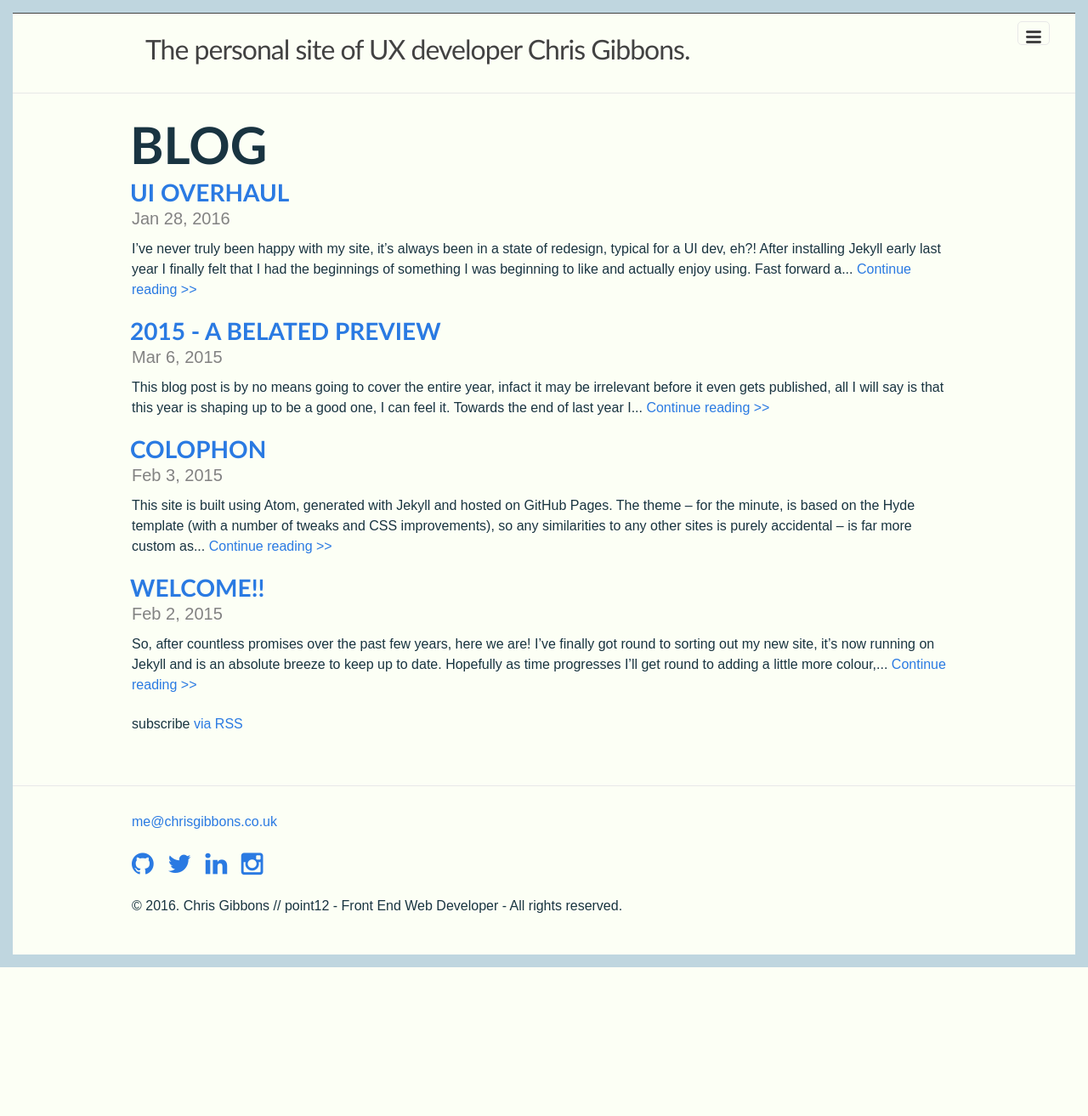
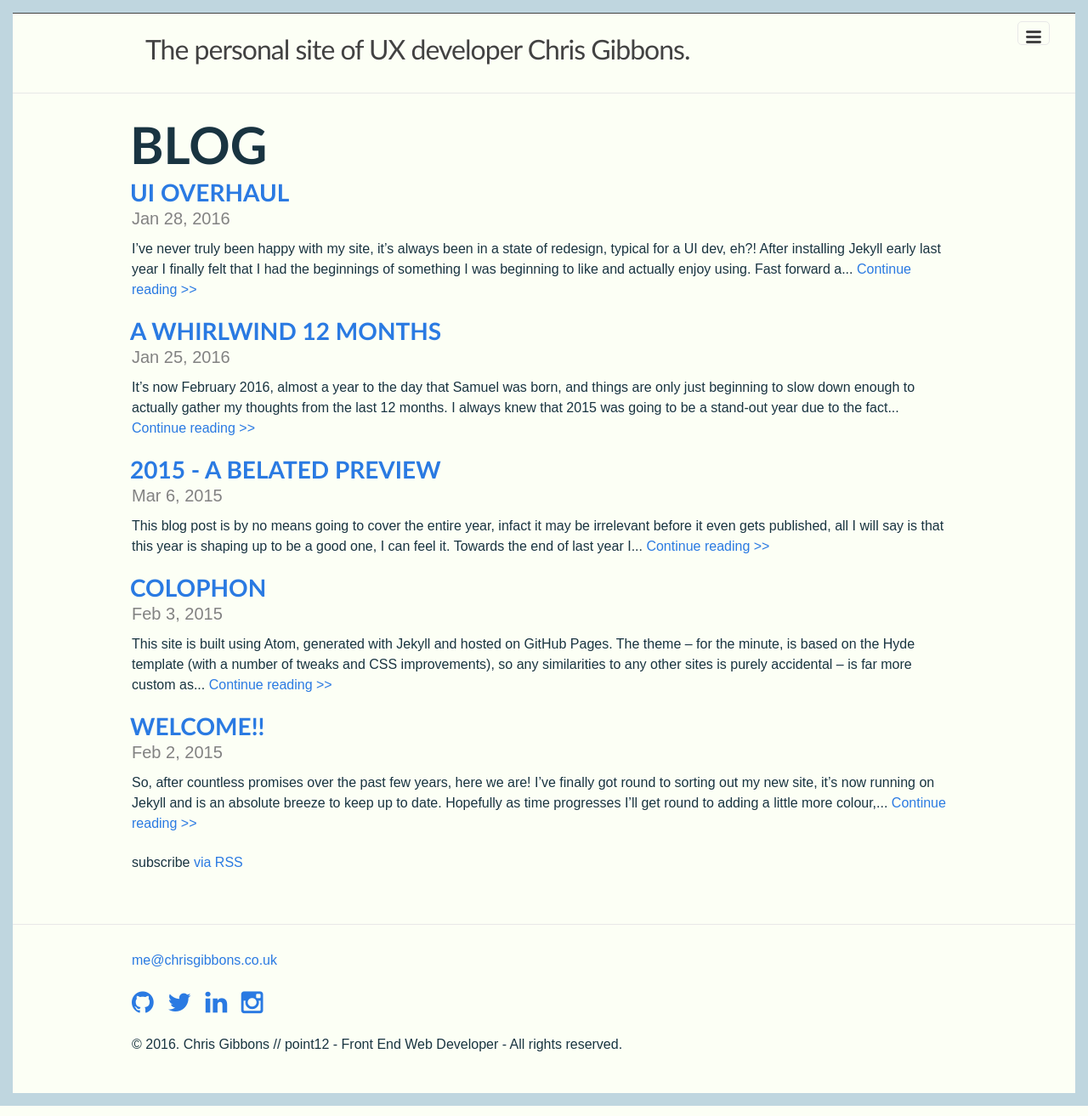
Before and after one commit to gbbns/gbbns.github.io, a Jekyll site: the page built from blog/index.html, in a window 1280 px wide. Shown: the whole page at 85% size. Built offline with Jekyll 4.4.1, drawn with Linux system fonts in a browser that asks for light colours; before the commit the page ends 1150 px from its top, so only the background shows below that.

Commit message:
Blogs!
Added new blog; updated other blog.

```diff
--- a/_config.yml
+++ b/_config.yml
@@ -27,4 +27,4 @@ social-link:
 # Build settings
 markdown: kramdown
 
-permalink: /:year/:month/:title
+permalink: /:year/:month/:day/:title
--- /dev/null
+++ b/_posts/2016-01-25-what-a-year.md
@@ -0,0 +1,26 @@
+---
+layout: post
+title:  "A whirlwind 12 months"
+---
+
+It's now February 2016, almost a year to the day that Samuel was born, and things are only just beginning to slow down enough to actually gather my thoughts from the last 12 months.
+
+I always knew that 2015 was going to be a stand-out year due to the fact that fatherhood was impending... But I had no idea _just_ how much of a year it _would_ actually be.
+
+January brought about a mandatory period of abstinence from alcohol, partly due to the yearly Christmas excess, but mainly due to being 'on-call' for a trip to the hospital.
+
+In the wee small hours of 4th February, this prospect became a very real possibility as my wife started with contractions, cue an emergency spell of working from home to keep an eye on proceedings.
+
+As the day wore on things slowed, that is until 18:20, that was the moment things started.
+
+Then, on the morning of February 5th 2015 at 09:57am, my little boy was born, from this moment *everything* changed.
+
+The other notable event that happened was my change of jobs.
+
+This was a _*huge*_ event for me -- not quite as big as becoming a dad, however -- as after being with the amazing [Code Computerlove](http://www.codecomputerlove.com) for a little over *7.5* years, I decided to accept an offer at [Zuto](http://www.zuto.com).
+
+Still doing front end work, but now working _as_ part of a dedicated in-house team, rather than _for_ an in house team.
+
+Obviously other things happened throughout the year, but they aren't for sharing, not for now at any rate.
+
+All I can say, is _wow_, what a year.
--- a/_posts/2016-01-28-working-redesign.md
+++ b/_posts/2016-01-28-working-redesign.md
@@ -6,14 +6,20 @@ I've never _truly_ been happy with my site, it's always been in a state of redes
 
 After installing [Jekyll](http://jekyllrb.com/) early last year I finally felt that I had the beginnings of something I was beginning to like and _actually_ enjoy using.
 
-Fast forward a year -- more to come on that soon -- and I find myself back at the beginning, albeit with a platform I'm _still_ happy with.
+[Fast forward a year](2016/01/25/what-a-year) and I find myself back at the beginning, albeit with a platform I'm _still_ happy with.
 
 And so begins a new re-design/re-align.
+
+I'm going to try and run it in a more Agile way, using the process of an [MVP](https://en.wikipedia.org/wiki/Minimum_viable_product) and iteratively building and adding to things.
 
 To get going with [Jekyll](http://jekyllrb.com/), and to get something live, I decided to go with the [Hyde](https://github.com/poole/hyde) template until I got time to do something bespoke, and now that time has arrived...
 
 A lot of the new work is going to be done in the browser, and in all honesty will be a little trial & error!
 
+I've already made progress, stripping back _lots_ of the sass and [POSH](https://en.wikipedia.org/wiki/Semantic_HTML).
+
+Mobile needs a little love, as does making it more responsive, but reassured, it is on the way.
+
 Please feel free to poke around the code over at the [repos](https://github.com/point12/point12.github.io), as well as reporting any bugs etc.
 
 -- Chris.
```
